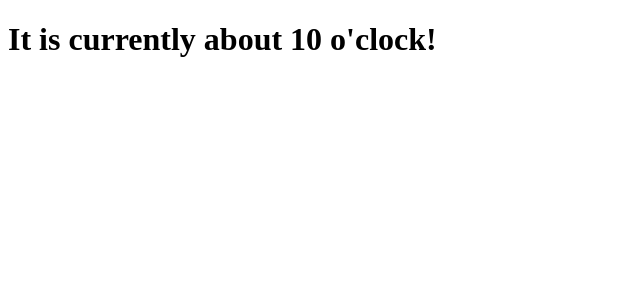
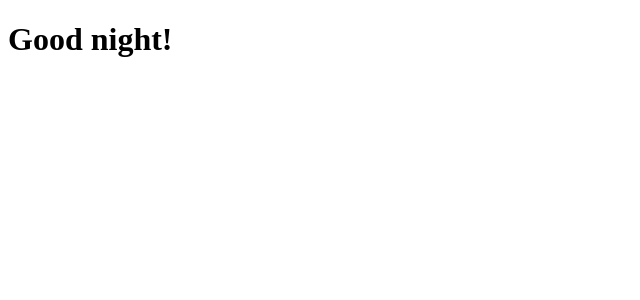
Before and after one commit to Nicole98-aw/react-app, a React (Create React App) app: page / in a window 1280 px wide. Shown: the top 300 px of the page, without its empty margins (0-640 px from the left). Built offline with nearby package versions, Linux system fonts and the light colour scheme.

Commit message:
get time of the day

```diff
--- a/src/index.js
+++ b/src/index.js
@@ -5,8 +5,18 @@ import ReactDOM from "react-dom";
 // import * as serviceWorker from "./serviceWorker";
 function App() {
   const date = new Date();
+  const hours = date.getHours();
+  let timeOfDay;
 
-  return <h1>It is currently about {date.getHours() % 12} o'clock!</h1>;
+  if (hours < 12) {
+    timeOfDay = "morning";
+  } else if (hours >= 12 && hours < 12) {
+    timeOfDay = "afternoon";
+  } else {
+    timeOfDay = "night";
+  }
+
+  return <h1>Good {timeOfDay}!</h1>;
 }
 ReactDOM.render(<App />, document.getElementById("root")); //App is the root component
 
```
